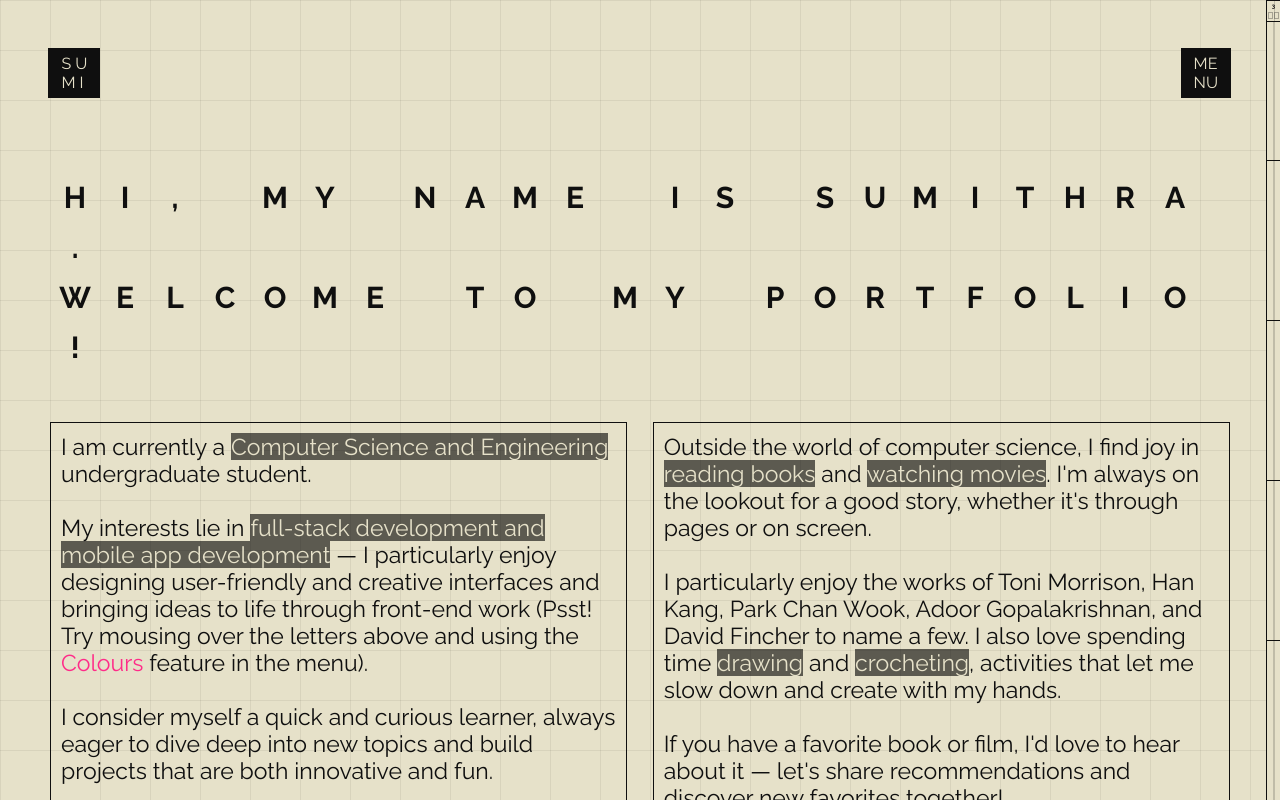
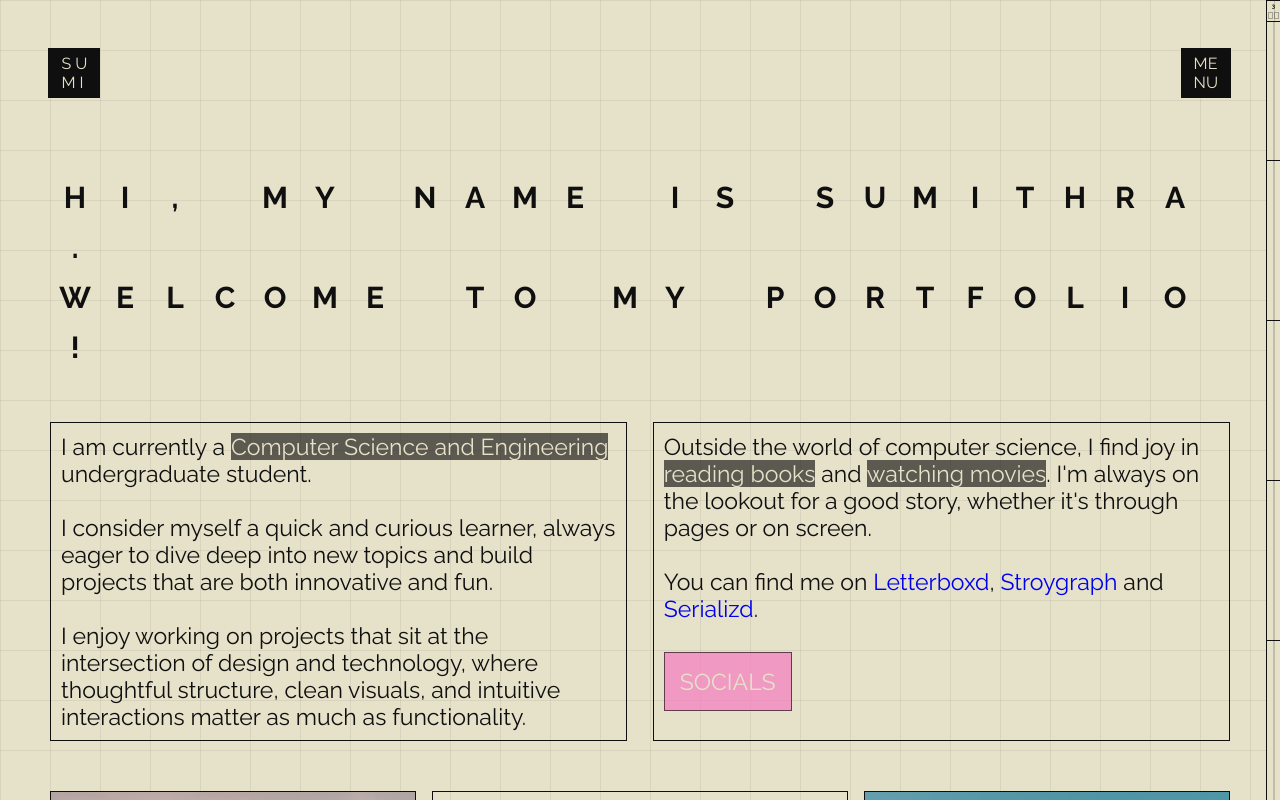
Before and after one commit to sumi-devs/portfolio-react, a React (Create React App) app: page / in a window 1280 px wide. Shown: the top 800 px of the page. Built offline with nearby package versions, Linux system fonts and the light colour scheme.

Commit message:
changed bio

```diff
--- a/src/pages/Home.jsx
+++ b/src/pages/Home.jsx
@@ -35,8 +35,6 @@ function Home() {
             <p>
               I am currently a <span className="aboutspan">Computer Science and Engineering</span> undergraduate student.
               <br /><br />
-              My interests lie in <span className="aboutspan">full-stack development and mobile app development</span> — I particularly enjoy designing user-friendly and creative interfaces and bringing ideas to life through front-end work (Psst! Try mousing over the letters above and using the <span className="colourspan">Colours</span> feature in the menu).
-              <br /><br />
               I consider myself a quick and curious learner, always eager to dive deep into new topics and build projects that are both innovative and fun.
               <br /><br />
               I enjoy working on projects that sit at the intersection of design and technology, where thoughtful structure, clean visuals, and intuitive interactions matter as much as functionality.
@@ -47,9 +45,7 @@ function Home() {
             <p>
               Outside the world of computer science, I find joy in <span className="aboutspan">reading books</span> and <span className="aboutspan">watching movies</span>. I'm always on the lookout for a good story, whether it's through pages or on screen.
               <br /><br />
-              I particularly enjoy the works of Toni Morrison, Han Kang, Park Chan Wook, Adoor Gopalakrishnan, and David Fincher to name a few. I also love spending time <span className="aboutspan">drawing</span> and <span className="aboutspan">crocheting</span>, activities that let me slow down and create with my hands.
-              <br /><br />
-              If you have a favorite book or film, I'd love to hear about it — let's share recommendations and discover new favorites together!
+              You can find me on <a href="https://letterboxd.com/notsumi/" target="_blank" rel="noopener noreferrer">Letterboxd</a>, <a href="https://app.thestorygraph.com/profile/notsumi" target="_blank" rel="noopener noreferrer">Stroygraph</a> and <a href="https://www.serializd.com/user/notsumi/profile" target="_blank" rel="noopener noreferrer">Serializd</a>.
             </p>
             <a href="/contact">
               <div className="button">SOCIALS</div>
```
